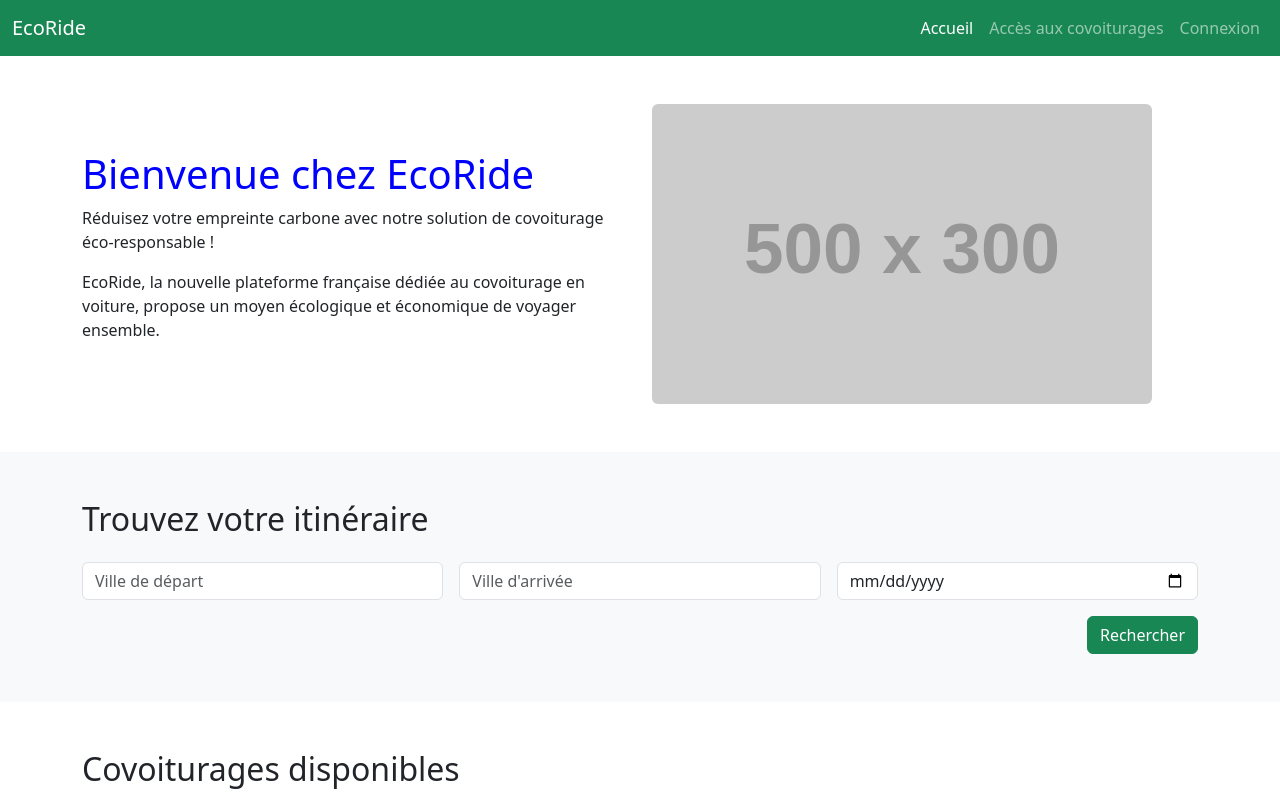
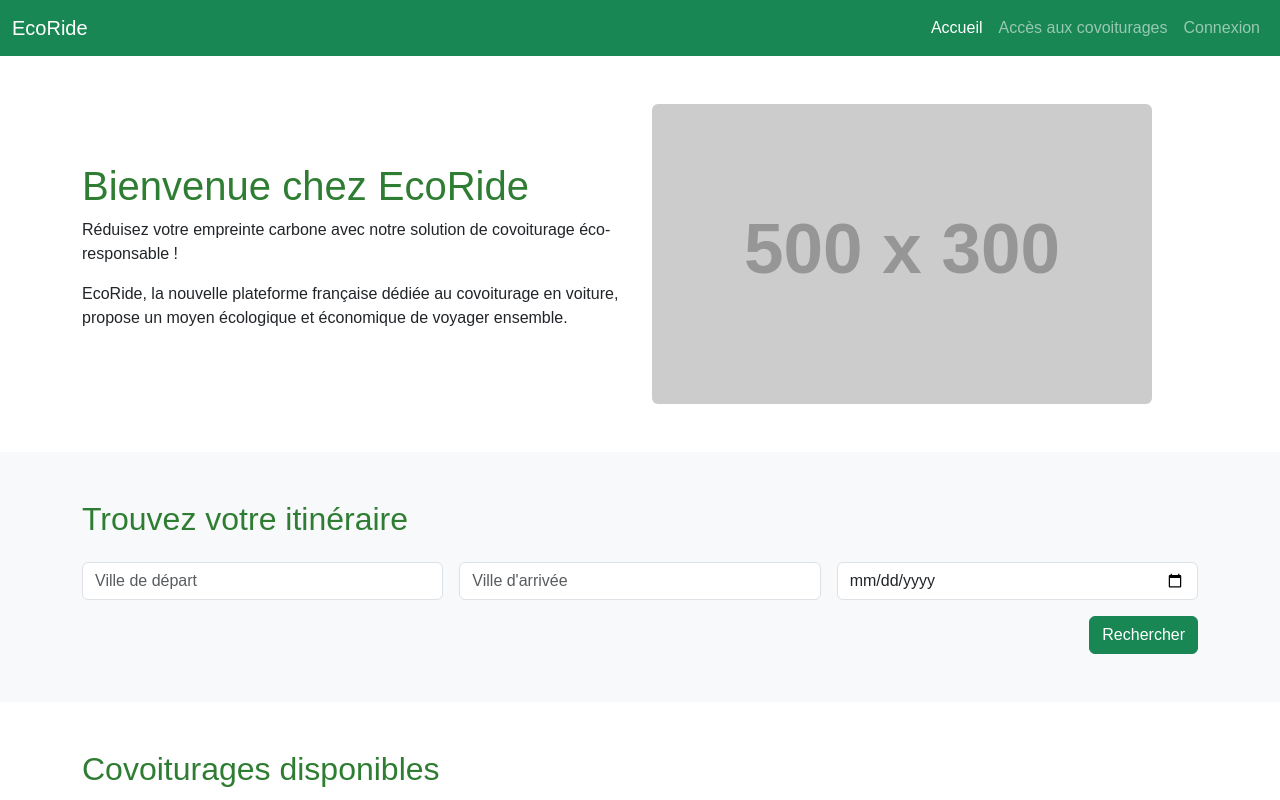
Before and after one commit to YoussefD88/Ecoride, a plain HTML site: page index.html in a window 1280 px wide. Shown: the top 800 px of the page. Drawn offline with nearby package versions, Linux system fonts and the light colour scheme; placeholder pictures from the web are drawn by us.

Commit message:
index.html

```diff
--- a/styles.css
+++ b/styles.css
@@ -1,3 +1,15 @@
-h1 {
-    color: blue;
+body {
+    font-family: Arial, sans-serif;
 }
+
+h1, h2 {
+    color: #2e7d32;
+}
+
+footer a:hover {
+    text-decoration: underline;
+}
+
+.card.eco {
+    border-left: 5px solid #4caf50;
+}
```
